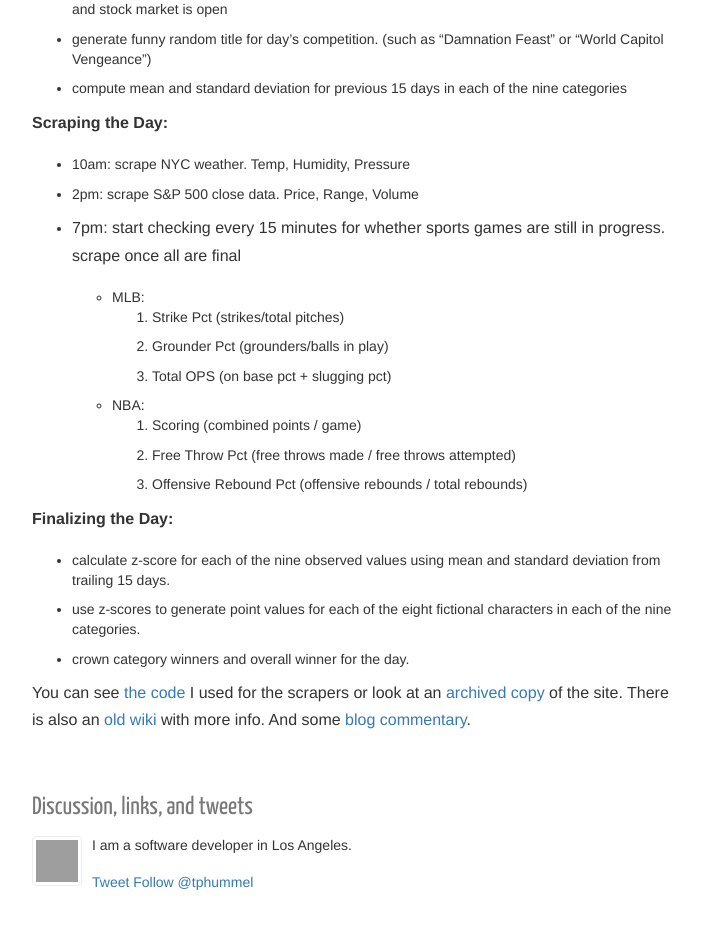
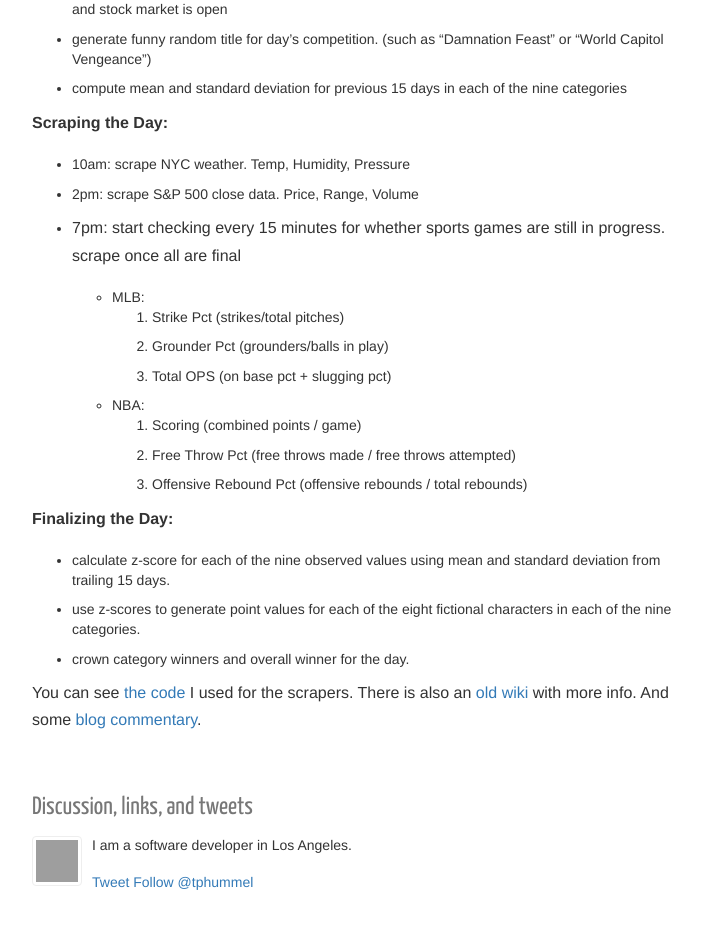
Before and after one commit to tphummel/blog, a Jekyll site: the page built from _posts/2012-01-01-dayscale.md, in a window 1280 px wide. Shown: the part 491-1443 px from the top of the page, without its empty margins (78-780 px from the left). Built offline with Jekyll 4.4.1, drawn with Linux system fonts in a browser that asks for light colours; nearby versions of some CDN libraries; Markdown is read by kramdown in place of the engine named in the settings; comment, search, counter and statistics services are not loaded; grey boxes are pictures that could not be loaded.

Commit message:
dayscale: remove broken app link

```diff
--- a/_posts/2012-01-01-dayscale.md
+++ b/_posts/2012-01-01-dayscale.md
@@ -40,9 +40,8 @@ A typical day of the app (pacific time):
 - use z-scores to generate point values for each of the eight fictional characters in each of the nine categories.
 - crown category winners and overall winner for the day.
 
-You can see [the code][0] I used for the scrapers or look at an [archived copy][1] of the site. There is also an [old wiki][2] with more info. And some [blog commentary][3].
+You can see [the code][0] I used for the scrapers. There is also an [old wiki][2] with more info. And some [blog commentary][3].
 
   [0]: https://github.com/tphummel/gaej-scrapers
-  [1]: http://metabattle.appspot.com/2011/07/01
   [2]: https://sites.google.com/a/dayscale.com/public-wiki/
   [3]: http://dayscale.blogspot.com/
```
